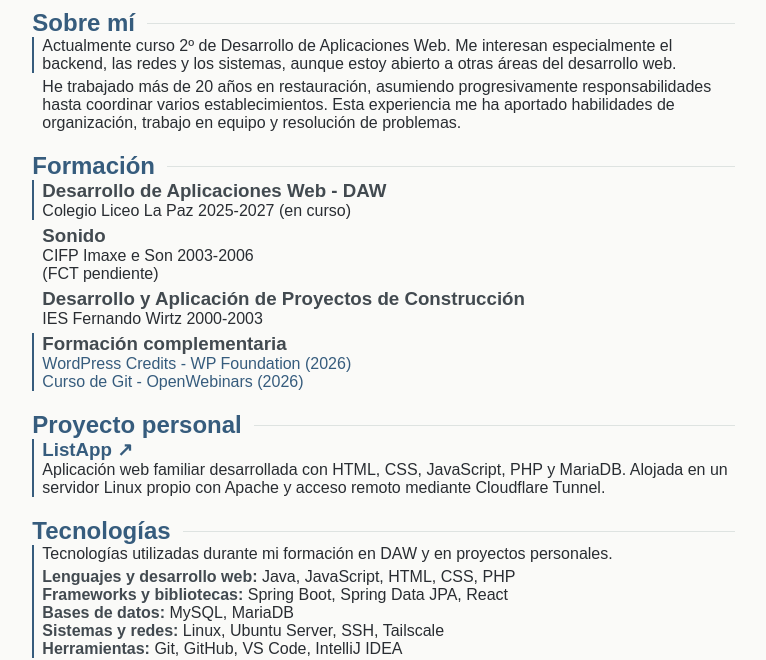
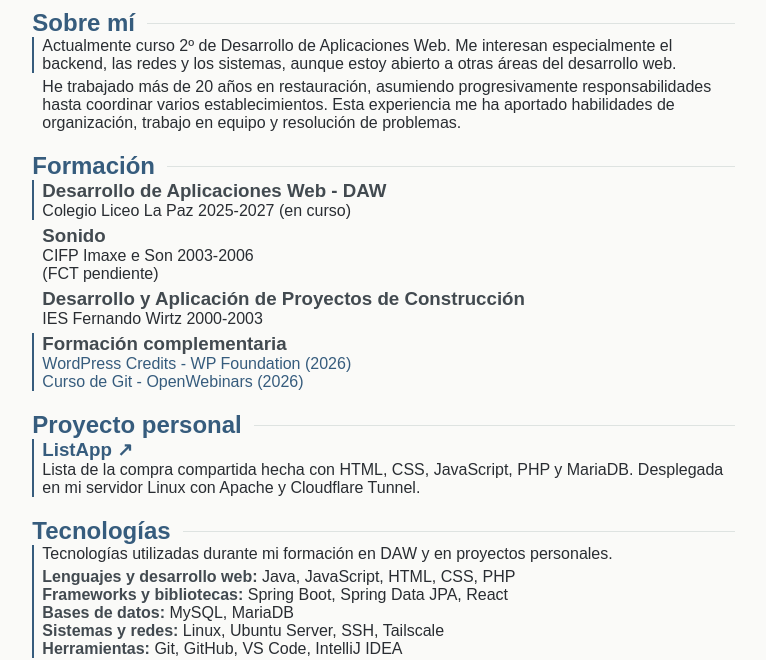
Before and after one commit to superfurry-tech/cv-francisco-punal, a plain HTML site: page index.html in a window 1280 px wide. Shown: the part 157-817 px from the top of the page, without its empty margins (13-779 px from the left). Drawn offline with Linux system fonts and the light colour scheme.

Commit message:
Actualiza la descripción de ListApp y el PDF del CV

```diff
--- a/index.html
+++ b/index.html
@@ -103,8 +103,7 @@
                         ListApp <span aria-hidden="true">↗</span>
                     </a>
                 </h3>
-                <p>Aplicación web familiar desarrollada con HTML, CSS, JavaScript, PHP y MariaDB. Alojada en un servidor
-                    Linux propio con Apache y acceso remoto mediante Cloudflare Tunnel.</p>
+                <p>Lista de la compra compartida hecha con HTML, CSS, JavaScript, PHP y MariaDB. Desplegada en mi servidor Linux con Apache y Cloudflare Tunnel.</p>
             </article>
         </section>
 
```
Also changed, not shown: 2 other files.
